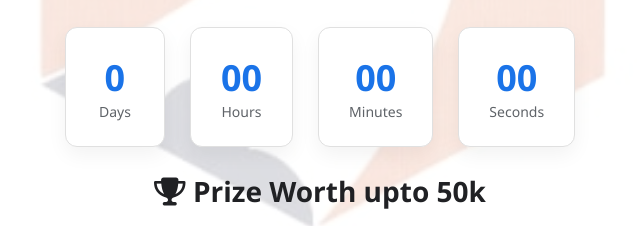
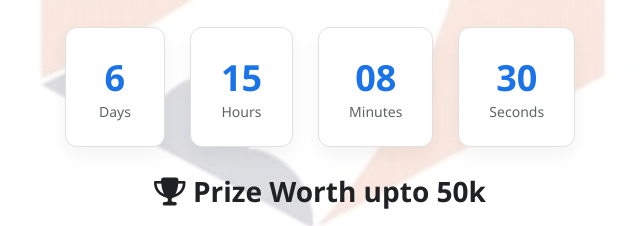
Before and after one commit to INNOYUDH/InnoYudh_Hackthon_2K25, a plain HTML site: page index.html in a window 1280 px wide. Shown: the part 744-970 px from the top of the page, 320-960 px from the left. Drawn offline with Linux system fonts and the light colour scheme.

Commit message:
Update index.html

```diff
--- a/index.html
+++ b/index.html
@@ -423,7 +423,7 @@
 
   <script>
     document.getElementById('year').textContent = new Date().getFullYear();
-    const deadlineMs = Date.parse("2025-11-23T23:59:59");
+    const deadlineMs = Date.parse("2025-11-30T23:59:59");
     const dEl = document.getElementById('days');
     const hEl = document.getElementById('hours');
     const mEl = document.getElementById('minutes');
```
